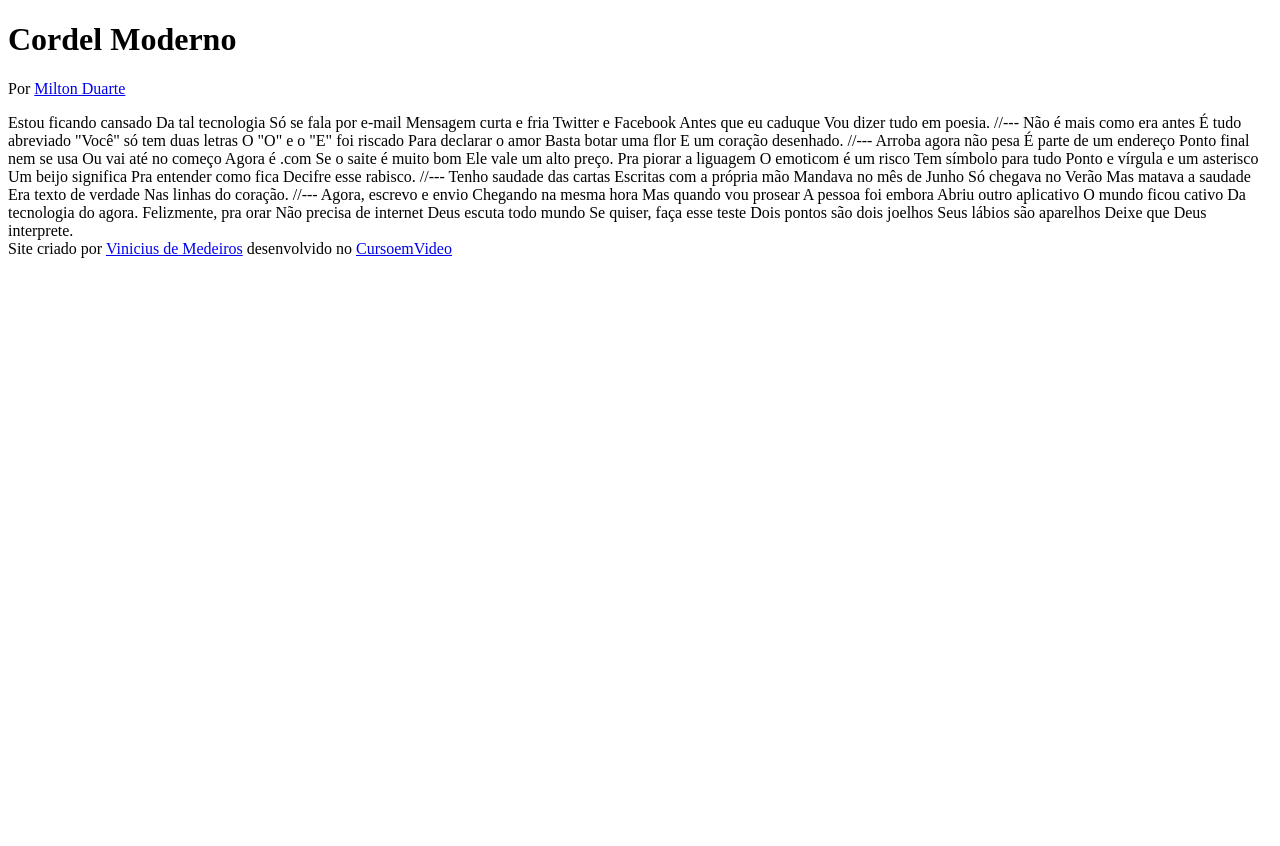
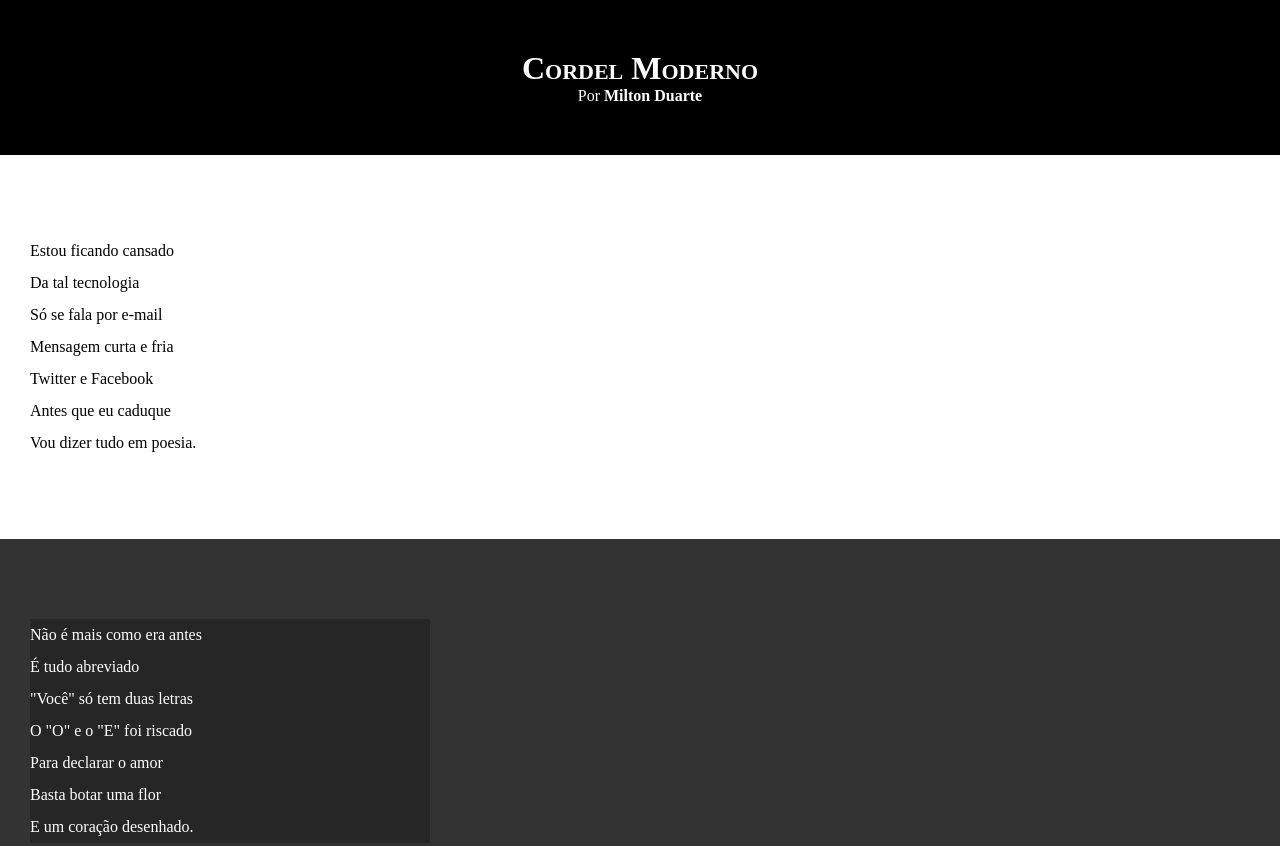
Before and after one commit to vmedeir0s/Projeto-Cordel, a plain HTML site: page index.html in a window 1280 px wide. Shown: the top 846 px of the page. Before the commit the page ends 800 px from the top, so only its background shows below. Drawn offline with Linux system fonts and the light colour scheme.

Commit message:
Modify Index
Modify html and css code.

```diff
--- /dev/null
+++ b/estilo/style.css
@@ -0,0 +1,65 @@
+@charset "UTF-8";
+
+* {
+    margin: 0px;
+    padding: 0px;
+}
+
+html, body {
+    min-height: 100vh;
+    background-color: darkgray;
+}
+
+header {
+    background-color: black;
+    color: white;
+    text-align: center;
+}
+
+header > h1 {
+    padding-top: 50px;
+    font-variant: small-caps;
+}
+
+header > p {
+    padding-bottom: 50px;
+}
+
+header a, footer a {
+    color: white;
+    text-decoration: none;
+    font-weight: bolder;
+}
+
+header a:hover, footer a:hover {
+    text-decoration: underline;
+}
+
+section {
+    padding-top: 10vh;
+    padding-bottom: 10vh;
+    line-height: 2em;
+    padding-left: 30px;
+}
+
+section.normal {
+     background-color: white;
+     color: black;
+}
+
+section.imagem {
+    background-color: rgb(51, 51, 51);
+    color: white;
+}
+
+section.imagem > p {
+    background-color: rgba(0, 0, 0, 0.253);
+    width: 400px;
+}
+
+footer{
+    background-color: black;
+    color: white;
+    text-align: center;
+    padding: 10px;
+}
--- a/index.html
+++ b/index.html
@@ -4,7 +4,9 @@
     <meta charset="UTF-8">
     <meta http-equiv="X-UA-Compatible" content="IE=edge">
     <meta name="viewport" content="width=device-width, initial-scale=1.0">
+    <link rel="shortcut icon" href="/imagens/favicon.ico" type="image/x-icon">
     <title>Cordel Moderno</title>
+    <link rel="stylesheet" href="estilo/style.css">
 </head>
 <body>
     <header>
@@ -13,69 +15,87 @@
 
     </header>
 
-    Estou ficando cansado
-    Da tal tecnologia
-    Só se fala por e-mail
-    Mensagem curta e fria
-    Twitter e Facebook
-    Antes que eu caduque
-    Vou dizer tudo em poesia.
+    <section class="normal">
+        <p>
+            Estou ficando cansado <br>
+            Da tal tecnologia <br>
+            Só se fala por e-mail <br>
+            Mensagem curta e fria <br>
+            Twitter e Facebook <br>
+            Antes que eu caduque <br>
+            Vou dizer tudo em poesia.
+        </p>
+    </section>
 
-    //---
+    <section class="imagem">
+        <p>
+            Não é mais como era antes <br>
+            É tudo abreviado <br>
+            "Você" só tem duas letras <br>
+            O "O" e o "E" foi riscado <br>
+            Para declarar o amor <br>
+            Basta botar uma flor <br>
+            E um coração desenhado.
+        </p>
+    </section>
 
-    Não é mais como era antes
-    É tudo abreviado
-    "Você" só tem duas letras
-    O "O" e o "E" foi riscado
-    Para declarar o amor
-    Basta botar uma flor
-    E um coração desenhado.
+    <section class="normal">
+        <p>
+            Arroba agora não pesa <br>
+            É parte de um endereçob <br>
+            Ponto final nem se usa <br>
+            Ou vai até no começo <br>
+            Agora é .com <br>
+            Se o saite é muito bom <br>
+            Ele vale um alto preço. <br>
+        </p>
+        <p>
+            Pra piorar a liguagem <br>
+            O emoticom é um risco <br>
+            Tem símbolo para tudo <br>
+            Ponto e vírgula e um asterisco <br>
+            Um beijo significa <br>
+            Pra entender como fica <br>
+            Decifre esse rabisco.
+        </p>
+    </section>
 
-    //---
+    <section class="imagem">
+        <p>
+            Tenho saudade das cartas <br>
+            Escritas com a própria mão <br>
+            Mandava no mês de Junho <br>
+            Só chegava no Verão <br>
+            Mas matava a saudade <br>
+            Era texto de verdade <br>
+            Nas linhas do coração.
+        </p>
+    </section>
 
-    Arroba agora não pesa
-    É parte de um endereço
-    Ponto final nem se usa
-    Ou vai até no começo
-    Agora é .com
-    Se o saite é muito bom
-    Ele vale um alto preço.
+    <section class="normal">
+            <p>
+                Agora, escrevo e envio <br>
+                Chegando na mesma hora <br>
+                Mas quando vou prosear <br>
+                A pessoa foi embora <br>
+                Abriu outro aplicativo <br>
+                O mundo ficou cativo <br>
+                Da tecnologia do agora. <br>
+            </p>
 
-    Pra piorar a liguagem
-    O emoticom é um risco
-    Tem símbolo para tudo
-    Ponto e vírgula e um asterisco
-    Um beijo significa
-    Pra entender como fica
-    Decifre esse rabisco.
+            <p>
+                Felizmente, pra orar <br>
+                Não precisa de internet <br>
+                Deus escuta todo mundo <br>
+                Se quiser, faça esse teste <br>
+                Dois pontos são dois joelhos <br>
+                Seus lábios são aparelhos <br>
+                Deixe que Deus interprete.
+            </p>
 
-    //---
+    </section>
 
-    Tenho saudade das cartas
-    Escritas com a própria mão
-    Mandava no mês de Junho
-    Só chegava no Verão
-    Mas matava a saudade
-    Era texto de verdade
-    Nas linhas do coração.
+    <footer>Site criado por <a href="https://github.com/vmedeir0s" target="_blank">Vinicius de Medeiros</a> desenvolvido no <a href="https://www.cursoemvideo.com" target="_blank">CursoemVideo</a></footer>
 
-    //---
-
-    Agora, escrevo e envio
-    Chegando na mesma hora
-    Mas quando vou prosear
-    A pessoa foi embora
-    Abriu outro aplicativo
-    O mundo ficou cativo
-    Da tecnologia do agora.
-
-    Felizmente, pra orar
-    Não precisa de internet
-    Deus escuta todo mundo
-    Se quiser, faça esse teste
-    Dois pontos são dois joelhos
-    Seus lábios são aparelhos
-    Deixe que Deus interprete.
-    <footer>Site criado por <a href="https://github.com/vmedeir0s" target="_blank">Vinicius de Medeiros</a> desenvolvido no <a href="https://www.cursoemvideo.com" target="_blank">CursoemVideo</a></footer>
 </body>
 </html>
```
Also changed, not shown: imagens/favicon.ico (added).
